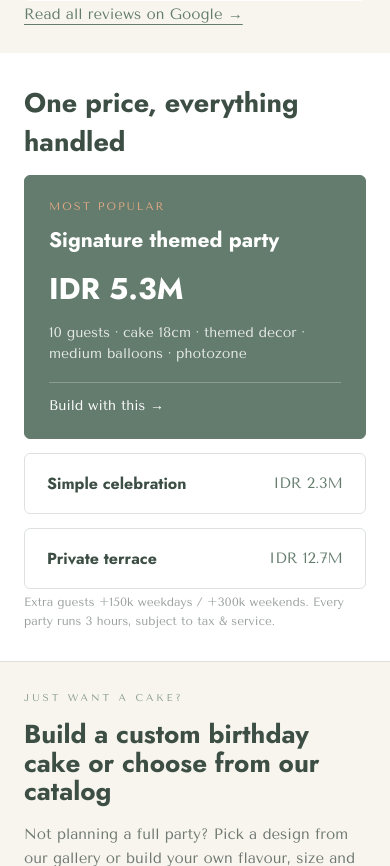
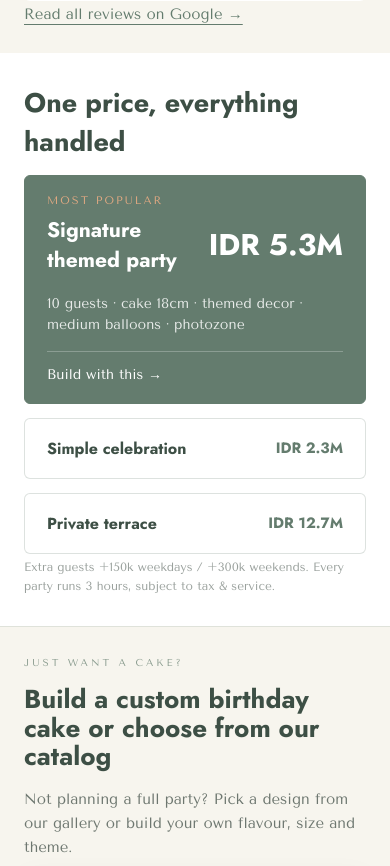
Before and after one commit to gm298/Birthdaybuilder, a PHP site: page /birthdays/ in a window 390 px wide. Shown: the part 3138-4004 px from the top of the page. Run offline with PHP 8.4, Linux system fonts and the light colour scheme.

Commit message:
Fold extra guests into food deposit quote; make mobile packages expandable.
Co-authored-by: Cursor <cursoragent@cursor.com>

```diff
--- a/birthdays/builder/index.html
+++ b/birthdays/builder/index.html
@@ -317,6 +317,6 @@
   </div>
 
   <script src="../../shared/chrome.js?v=20260826d" defer></script>
-  <script src="js/main.js?v=20260826b" defer></script>
+  <script src="js/main.js?v=20260826i" defer></script>
 </body>
 </html>
--- a/birthdays/css/styles.css
+++ b/birthdays/css/styles.css
@@ -1588,23 +1588,30 @@ h3 {
     gap: 14px;
   }
 
-  .pkg-compact__featured {
-    border: 1px solid var(--sage);
-    background: var(--sage);
-    color: var(--white);
+  .pkg-compact__item {
+    border: 1px solid rgba(100, 124, 110, 0.22);
     border-radius: 6px;
-    padding: 24px;
-    display: flex;
-    flex-direction: column;
-    gap: 12px;
-    text-decoration: none;
-  }
-
-  .pkg-compact__featured:hover {
-    color: var(--white);
+    background: var(--white);
+    overflow: hidden;
+  }
+
+  .pkg-compact__toggle {
+    width: 100%;
+    border: none;
+    background: transparent;
+    padding: 18px 22px;
+    display: grid;
+    grid-template-columns: 1fr auto;
+    gap: 8px 16px;
+    align-items: center;
+    text-align: left;
+    cursor: pointer;
+    font-family: inherit;
+    color: var(--deep);
   }
 
   .pkg-compact__badge {
+    grid-column: 1 / -1;
     font-size: 11px;
     letter-spacing: 2px;
     text-transform: uppercase;
@@ -1614,52 +1621,81 @@ h3 {
   .pkg-compact__name {
     font-family: var(--font-display);
     font-weight: 700;
-    font-size: 21px;
+    font-size: 16px;
   }
 
   .pkg-compact__price {
+    font-size: 15px;
+    color: var(--sage);
     font-family: var(--font-display);
     font-weight: 700;
-    font-size: 30px;
+  }
+
+  .pkg-compact__panel {
+    padding: 0 22px 20px;
+    display: flex;
+    flex-direction: column;
+    gap: 12px;
+  }
+
+  .pkg-compact__panel[hidden] {
+    display: none;
   }
 
   .pkg-compact__summary {
     font-size: 14px;
+    color: rgba(51, 65, 58, 0.72);
+    line-height: 1.5;
+  }
+
+  .pkg-compact__cta {
+    display: inline-flex;
+    margin-top: 4px;
+    padding-top: 14px;
+    border-top: 1px solid rgba(100, 124, 110, 0.18);
+    font-size: 14px;
+    color: var(--sage);
+    text-decoration: none;
+  }
+
+  .pkg-compact__cta:hover {
+    color: var(--sage-hover);
+  }
+
+  .pkg-compact__item.is-open {
+    border-color: var(--sage);
+    background: var(--sage);
+    color: var(--white);
+  }
+
+  .pkg-compact__item.is-open .pkg-compact__toggle {
+    color: var(--white);
+  }
+
+  .pkg-compact__item.is-open .pkg-compact__badge {
+    color: var(--tan);
+  }
+
+  .pkg-compact__item.is-open .pkg-compact__name {
+    font-size: 21px;
+  }
+
+  .pkg-compact__item.is-open .pkg-compact__price {
+    font-size: 30px;
+    color: var(--white);
+  }
+
+  .pkg-compact__item.is-open .pkg-compact__summary {
     color: rgba(255, 255, 255, 0.85);
-    line-height: 1.5;
-  }
-
-  .pkg-compact__cta {
-    margin-top: 6px;
-    padding-top: 14px;
-    border-top: 1px solid rgba(255, 255, 255, 0.25);
-    font-size: 14px;
-  }
-
-  .pkg-compact__row {
-    border: 1px solid rgba(100, 124, 110, 0.22);
-    border-radius: 6px;
-    padding: 18px 22px;
-    display: flex;
-    justify-content: space-between;
-    align-items: center;
-    color: var(--deep);
-    text-decoration: none;
-  }
-
-  .pkg-compact__row:hover {
-    color: var(--deep);
-  }
-
-  .pkg-compact__row-name {
-    font-size: 16px;
-    font-family: var(--font-display);
-    font-weight: 700;
-  }
-
-  .pkg-compact__row-price {
-    font-size: 15px;
-    color: var(--sage);
+  }
+
+  .pkg-compact__item.is-open .pkg-compact__cta {
+    border-top-color: rgba(255, 255, 255, 0.25);
+    color: var(--white);
+  }
+
+  .pkg-compact__item.is-open .pkg-compact__cta:hover {
+    color: var(--white);
   }
 
   .packages__legal {
--- a/birthdays/index.html
+++ b/birthdays/index.html
@@ -15,7 +15,7 @@
   <link rel="preconnect" href="https://fonts.googleapis.com">
   <link rel="preconnect" href="https://fonts.gstatic.com" crossorigin>
   <link href="https://fonts.googleapis.com/css2?family=Jost:wght@400;500;600;700&family=Tenor+Sans&display=swap" rel="stylesheet">
-  <link rel="stylesheet" href="css/styles.css?v=20260826h">
+  <link rel="stylesheet" href="css/styles.css?v=20260826i">
   <link rel="stylesheet" href="../shared/chrome.css?v=20260826f">
 </head>
 <body data-page="landing">
@@ -193,21 +193,37 @@
         </a>
       </div>
       <div class="pkg-compact" id="packages-compact">
-        <a class="pkg-compact__featured" href="builder/?package=signature">
-          <span class="pkg-compact__badge">Most popular</span>
-          <span class="pkg-compact__name">Signature themed party</span>
-          <span class="pkg-compact__price">IDR 5.3M</span>
-          <span class="pkg-compact__summary">10 guests · cake 18cm · themed decor · medium balloons · photozone</span>
-          <span class="pkg-compact__cta">Build with this →</span>
-        </a>
-        <a class="pkg-compact__row" href="builder/?package=simple">
-          <span class="pkg-compact__row-name">Simple celebration</span>
-          <span class="pkg-compact__row-price">IDR 2.3M</span>
-        </a>
-        <a class="pkg-compact__row" href="builder/?package=terrace">
-          <span class="pkg-compact__row-name">Private terrace</span>
-          <span class="pkg-compact__row-price">IDR 12.7M</span>
-        </a>
+        <div class="pkg-compact__item is-open is-featured" data-pkg="signature">
+          <button type="button" class="pkg-compact__toggle" aria-expanded="true">
+            <span class="pkg-compact__badge">Most popular</span>
+            <span class="pkg-compact__name">Signature themed party</span>
+            <span class="pkg-compact__price">IDR 5.3M</span>
+          </button>
+          <div class="pkg-compact__panel">
+            <span class="pkg-compact__summary">10 guests · cake 18cm · themed decor · medium balloons · photozone</span>
+            <a class="pkg-compact__cta" href="builder/?package=signature">Build with this →</a>
+          </div>
+        </div>
+        <div class="pkg-compact__item" data-pkg="simple">
+          <button type="button" class="pkg-compact__toggle" aria-expanded="false">
+            <span class="pkg-compact__name">Simple celebration</span>
+            <span class="pkg-compact__price">IDR 2.3M</span>
+          </button>
+          <div class="pkg-compact__panel" hidden>
+            <span class="pkg-compact__summary">5 guests · cake 15cm · themed party · table &amp; balloon decor</span>
+            <a class="pkg-compact__cta" href="builder/?package=simple">Build with this →</a>
+          </div>
+        </div>
+        <div class="pkg-compact__item" data-pkg="terrace">
+          <button type="button" class="pkg-compact__toggle" aria-expanded="false">
+            <span class="pkg-compact__name">Private terrace</span>
+            <span class="pkg-compact__price">IDR 12.7M</span>
+          </button>
+          <div class="pkg-compact__panel" hidden>
+            <span class="pkg-compact__summary">20 guests · private terrace · photozone · dessert station · masterclass</span>
+            <a class="pkg-compact__cta" href="builder/?package=terrace">Build with this →</a>
+          </div>
+        </div>
       </div>
       <p class="packages__legal" id="packages-legal">Extra guests +150k per person on weekdays, +300k on weekends, up to each package's maximum. Every party runs 3 hours. Weekday starting rates shown; weekend rates are higher. All prices in IDR, subject to government tax &amp; service. Custom combinations available on request.</p>
     </section>
@@ -335,6 +351,6 @@
   </div>
 
   <script src="../shared/chrome.js?v=20260826d" defer></script>
-  <script src="js/main.js?v=20260826d" defer></script>
+  <script src="js/main.js?v=20260826i" defer></script>
 </body>
 </html>
--- a/birthdays/js/main.js
+++ b/birthdays/js/main.js
@@ -175,33 +175,61 @@
       .join("");
 
     const featured = data.packages.find((p) => p.featured) || data.packages[1];
-    const others = data.packages.filter((p) => !p.featured);
+    const ordered = featured
+      ? [featured, ...data.packages.filter((p) => p.id !== featured.id)]
+      : data.packages;
 
-    let compactHtml = "";
-    if (featured) {
-      compactHtml += `
-        <a class="pkg-compact__featured" href="${packageBuilderUrl(
-          featured
-        )}" data-wa="package_${featured.id}_mobile">
-          <span class="pkg-compact__badge">${escapeHtml(featured.badge || "Most popular")}</span>
-          <span class="pkg-compact__name">${escapeHtml(featured.name)}</span>
-          <span class="pkg-compact__price">${escapeHtml(featured.price)}</span>
-          <span class="pkg-compact__summary">${escapeHtml(featured.mobileSummary || "")}</span>
-          <span class="pkg-compact__cta">Build with this →</span>
-        </a>`;
-    }
-    compactHtml += others
-      .map(
-        (pkg) => `
-        <a class="pkg-compact__row" href="${packageBuilderUrl(
-          pkg
-        )}" data-wa="package_${pkg.id}_mobile">
-          <span class="pkg-compact__row-name">${escapeHtml(pkg.shortName || pkg.name)}</span>
-          <span class="pkg-compact__row-price">${escapeHtml(pkg.price)}</span>
-        </a>`
-      )
+    compact.innerHTML = ordered
+      .map((pkg, index) => {
+        const isOpen = index === 0;
+        const badge = pkg.featured
+          ? `<span class="pkg-compact__badge">${escapeHtml(pkg.badge || "Most popular")}</span>`
+          : "";
+        return `
+        <div class="pkg-compact__item${isOpen ? " is-open" : ""}${
+          pkg.featured ? " is-featured" : ""
+        }" data-pkg="${escapeHtml(pkg.id)}">
+          <button type="button" class="pkg-compact__toggle" aria-expanded="${isOpen}">
+            ${badge}
+            <span class="pkg-compact__name">${escapeHtml(pkg.shortName || pkg.name)}</span>
+            <span class="pkg-compact__price">${escapeHtml(pkg.price)}</span>
+          </button>
+          <div class="pkg-compact__panel"${isOpen ? "" : " hidden"}>
+            <span class="pkg-compact__summary">${escapeHtml(pkg.mobileSummary || "")}</span>
+            <a class="pkg-compact__cta" href="${packageBuilderUrl(
+              pkg
+            )}" data-wa="package_${pkg.id}_mobile">Build with this →</a>
+          </div>
+        </div>`;
+      })
       .join("");
-    compact.innerHTML = compactHtml;
+
+    initPackageAccordion(compact);
+  }
+
+  function initPackageAccordion(root) {
+    if (!root || root.dataset.accordionBound) return;
+    root.dataset.accordionBound = "1";
+    root.addEventListener("click", (e) => {
+      const toggle = e.target.closest(".pkg-compact__toggle");
+      if (!toggle || !root.contains(toggle)) return;
+      const item = toggle.closest(".pkg-compact__item");
+      if (!item) return;
+      const wasOpen = item.classList.contains("is-open");
+      root.querySelectorAll(".pkg-compact__item").forEach((el) => {
+        el.classList.remove("is-open");
+        const btn = el.querySelector(".pkg-compact__toggle");
+        const panel = el.querySelector(".pkg-compact__panel");
+        if (btn) btn.setAttribute("aria-expanded", "false");
+        if (panel) panel.hidden = true;
+      });
+      if (!wasOpen) {
+        item.classList.add("is-open");
+        toggle.setAttribute("aria-expanded", "true");
+        const panel = item.querySelector(".pkg-compact__panel");
+        if (panel) panel.hidden = false;
+      }
+    });
   }
 
   function escapeHtml(str) {
```
Also changed, not shown: birthdays/builder/js/main.js (+25 -22 lines).
